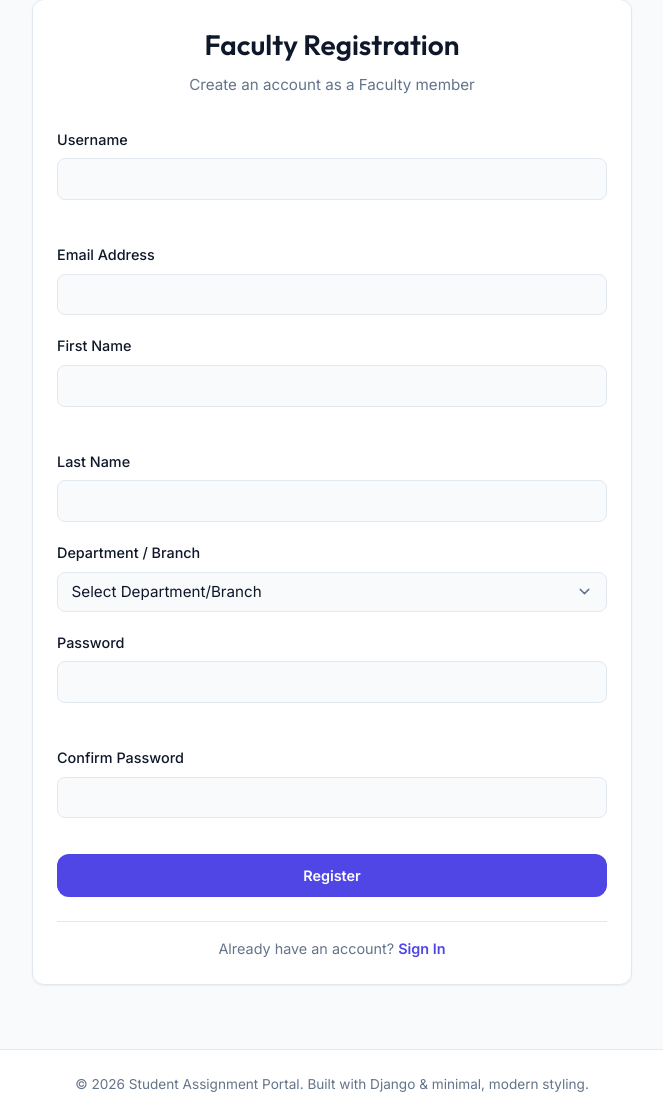
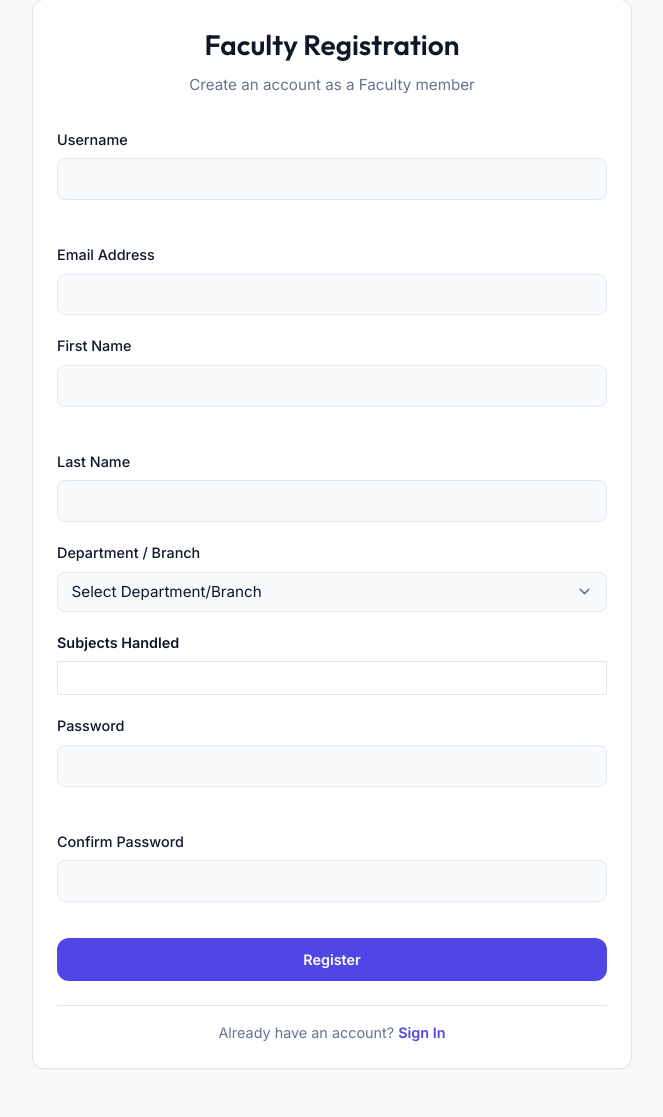
Before and after one commit to Sanju30cp/Student-Assignment-Portal, a Django app: page /register/faculty/ in a window 1280 px wide. Shown: the part 129-1246 px from the top of the page, without its empty margins (308-971 px from the left). Before the commit the page ends 1221 px from the top, so only its background shows below. Run offline with Django 5.2, Linux system fonts and the light colour scheme; data that the repository does not hold is empty.

Commit message:
Add subject selection checkboxes to Faculty Registration form

```diff
--- a/portal/forms.py
+++ b/portal/forms.py
@@ -1,6 +1,6 @@
 from django import forms
 from django.contrib.auth.models import User
-from .models import StudentProfile, FacultyProfile
+from .models import StudentProfile, FacultyProfile, Subject
 
 BRANCH_CHOICES = [
     ('', 'Select Department/Branch'),
@@ -128,6 +128,12 @@ class FacultyRegistrationForm(forms.ModelForm):
     confirm_password = forms.CharField(widget=forms.PasswordInput(attrs={'placeholder': 'Confirm Password'}), required=True)
 
     branch = forms.ChoiceField(choices=BRANCH_CHOICES, required=True, widget=forms.Select(attrs={'class': 'form-control'}))
+    subjects = forms.ModelMultipleChoiceField(
+        queryset=Subject.objects.all(),
+        required=True,
+        widget=forms.CheckboxSelectMultiple(),
+        label="Subjects Handled"
+    )
 
     class Meta:
         model = User
@@ -159,9 +165,10 @@ class FacultyRegistrationForm(forms.ModelForm):
         user.set_password(raw_password)
         if commit:
             user.save()
-            FacultyProfile.objects.create(
+            profile = FacultyProfile.objects.create(
                 user=user,
                 branch=self.cleaned_data['branch'],
                 password=raw_password
             )
+            profile.subjects.set(self.cleaned_data['subjects'])
         return user
--- a/portal/tests.py
+++ b/portal/tests.py
@@ -161,6 +161,7 @@ class AssignmentPortalTests(TestCase):
             'first_name': 'New',
             'last_name': 'Faculty',
             'branch': 'Computer Science and Engineering',
+            'subjects': [self.subject.id],
             'password': 'testpassword123',
             'confirm_password': 'testpassword123'
         })
--- a/templates/portal/register_faculty.html
+++ b/templates/portal/register_faculty.html
@@ -63,6 +63,23 @@
                 {% endif %}
             </div>
 
+            <div class="form-group" style="margin-top: 1rem;">
+                <label class="form-label" style="font-weight: 600;">Subjects Handled</label>
+                <div style="display: grid; grid-template-columns: repeat(auto-fill, minmax(200px, 1fr)); gap: 0.75rem; margin-top: 0.5rem; background: var(--bg-hover); padding: 1rem; border-radius: var(--border-radius); border: 1px solid var(--border);">
+                    {% for value, text in form.subjects.field.choices %}
+                        <label style="display: flex; align-items: center; gap: 0.5rem; font-size: 0.9rem; cursor: pointer; color: var(--text);">
+                            <input type="checkbox" name="subjects" value="{{ value }}"
+                                   {% if value in form.subjects.value %}checked{% endif %}
+                                   style="accent-color: var(--primary); cursor: pointer; width: 1.1rem; height: 1.1rem;">
+                            {{ text }}
+                        </label>
+                    {% endfor %}
+                </div>
+                {% if form.subjects.errors %}
+                    <span style="color: var(--danger); font-size: 0.8rem; display: block; margin-top: 0.25rem;">{{ form.subjects.errors.0 }}</span>
+                {% endif %}
+            </div>
+
             <div class="grid-2">
                 <div class="form-group">
                     <label class="form-label" for="{{ form.password.id_for_label }}">Password</label>
```
